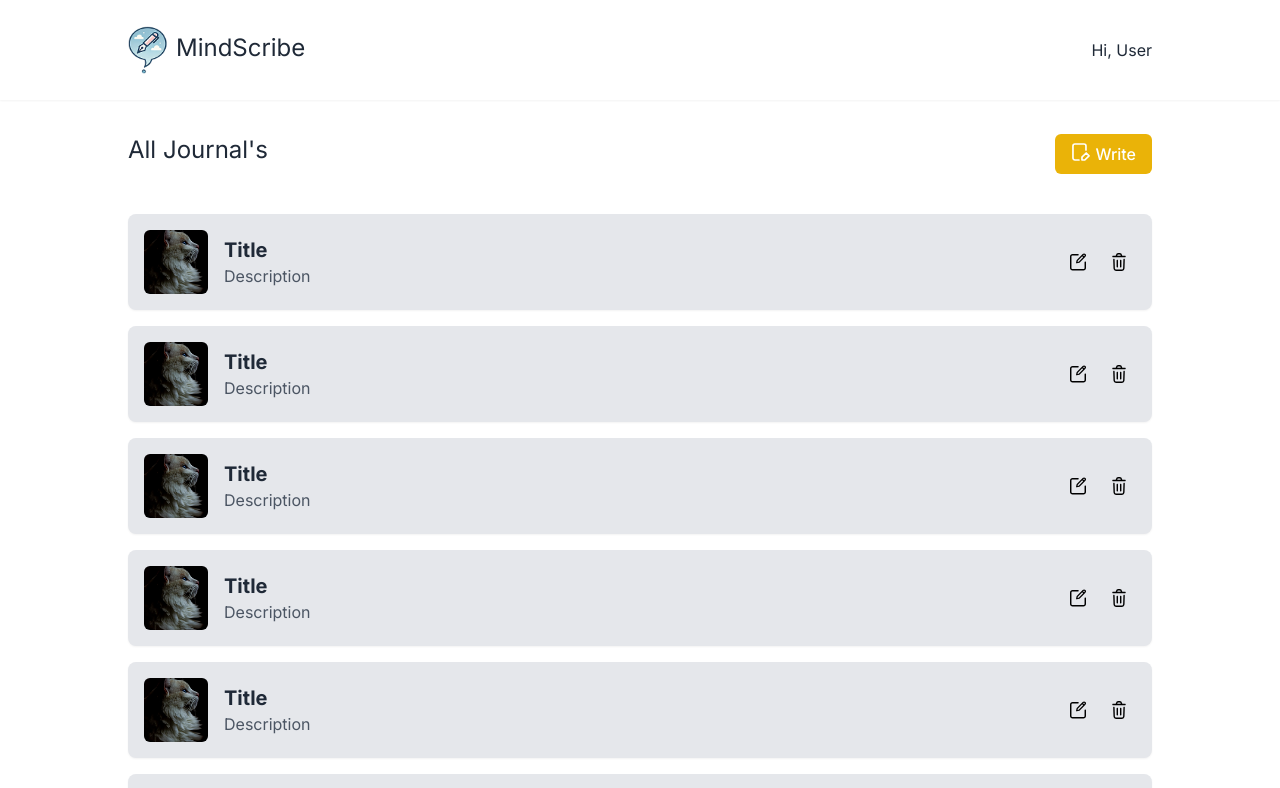
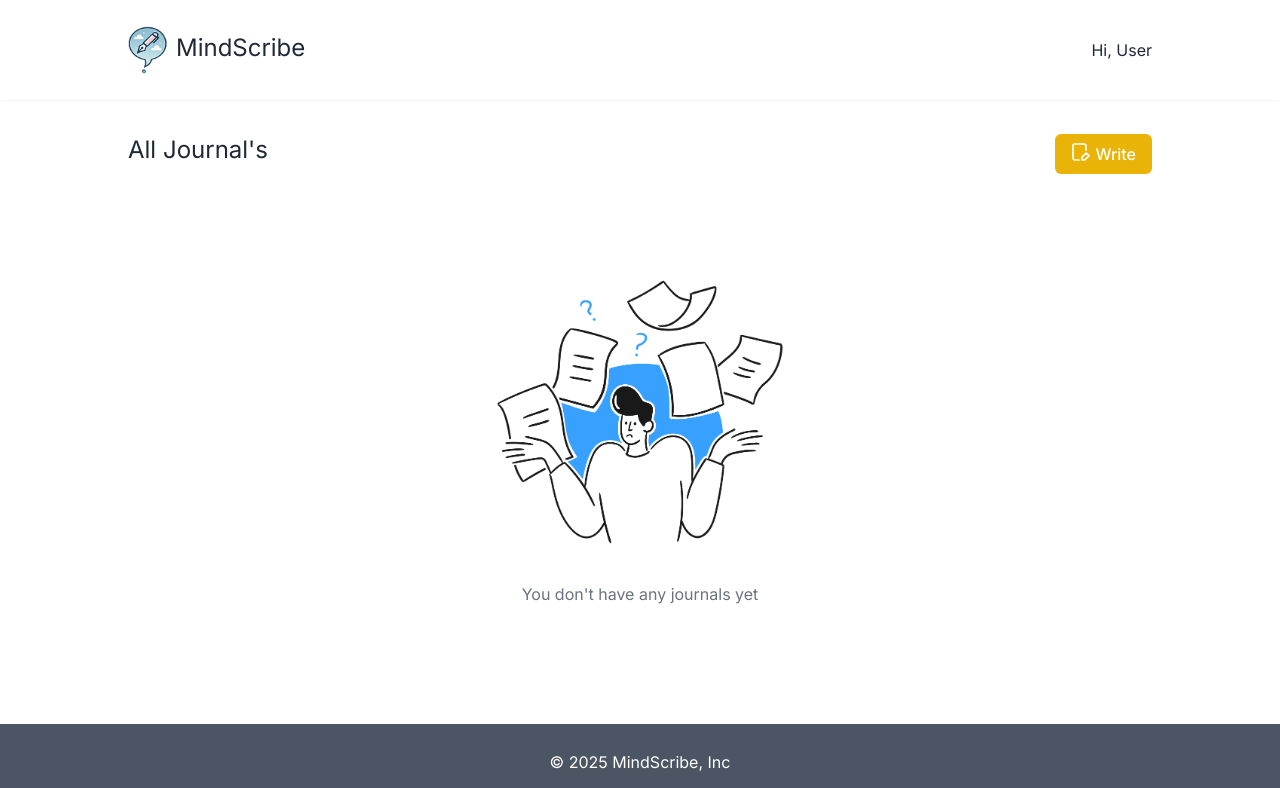
Before and after one commit to uxlabspk/MindScribeApp, a React (Vite) app: page / in a window 1280 px wide. Shown: the top 788 px of the page. Built offline with nearby package versions, Linux system fonts and the light colour scheme.

Commit message:
Naveed : Updating New Journal Page

```diff
--- a/src/components/JournalList.jsx
+++ b/src/components/JournalList.jsx
@@ -1,72 +1,63 @@
-import React, {useState} from 'react';
+import React, { useState, useEffect } from 'react';
 import JournalCard from './JournalCard.jsx';
-import placeholderImage from '/public/placeholder_img.png';
+import notFoundImage from '/public/ic_not_found.png';
 import PrimaryButton from "./PrimaryButton.jsx";
 
 const JournalList = () => {
+    const [journals, setJournals] = useState([]);
 
-    const [journals, setJournals] = useState([{
-        id: 1,
-        title: 'Title',
-        description: 'Description',
-        image: placeholderImage
-    }, {id: 2, title: 'Title', description: 'Description', image: placeholderImage}, {
-        id: 3,
-        title: 'Title',
-        description: 'Description',
-        image: placeholderImage
-    }, {id: 4, title: 'Title', description: 'Description', image: placeholderImage}, {
-        id: 5,
-        title: 'Title',
-        description: 'Description',
-        image: placeholderImage
-    }, {
-        id: 6, title: 'Title', description: 'Description', image: placeholderImage
-    }, {id: 7, title: 'Title', description: 'Description', image: placeholderImage}, {
-        id: 8, title: 'Title', description: 'Description', image: placeholderImage
-    }, {id: 9, title: 'Title', description: 'Description', image: placeholderImage}, {
-        id: 10, title: 'Title', description: 'Description', image: placeholderImage
-    }, {id: 11, title: 'Title', description: 'Description', image: placeholderImage}, {
-        id: 12, title: 'Title', description: 'Description', image: placeholderImage
-    }, {id: 13, title: 'Title', description: 'Description', image: placeholderImage}, {
-        id: 14, title: 'Title', description: 'Description', image: placeholderImage
-    }, {id: 15, title: 'Title', description: 'Description', image: placeholderImage}, {
-        id: 16, title: 'Title', description: 'Description', image: placeholderImage
-    }, {id: 17, title: 'Title', description: 'Description', image: placeholderImage}, {
-        id: 18, title: 'Title', description: 'Description', image: placeholderImage
-    }, {id: 19, title: 'Title', description: 'Description', image: placeholderImage}, {
-        id: 20, title: 'Title', description: 'Description', image: placeholderImage
-    }, {id: 21, title: 'Title', description: 'Description', image: placeholderImage}, {
-        id: 22, title: 'Title', description: 'Description', image: placeholderImage
-    }, {id: 23, title: 'Title', description: 'Description', image: placeholderImage}, {
-        id: 24, title: 'Title', description: 'Description', image: placeholderImage
-    }, {id: 25, title: 'Title', description: 'Description', image: placeholderImage}, {
-        id: 26, title: 'Title', description: 'Description', image: placeholderImage
-    },]);
+    // Load journals from localStorage on component mount
+    useEffect(() => {
+        const storedJournals = localStorage.getItem('journals');
+        if (storedJournals) {
+            try {
+                setJournals(JSON.parse(storedJournals));
+            } catch (error) {
+                console.error('Error parsing journals from localStorage:', error);
+                setJournals([]);
+            }
+        }
+    }, []);
 
     const handleDelete = (id) => {
-        setJournals(journals.filter(journal => journal.id !== id));
+        // Filter out the journal to be deleted
+        const updatedJournals = journals.filter(journal => journal.id !== id);
+
+        // Update state
+        setJournals(updatedJournals);
+
+        // Update localStorage
+        localStorage.setItem('journals', JSON.stringify(updatedJournals));
     };
 
-    return (<div>
+    return (
+        <div>
             <div className={'flex align-center justify-between py-6'}>
                 <h1 className="text-2xl mb-1 text-gray-800">
                     All Journal's
                 </h1>
-            <PrimaryButton text={
+                <PrimaryButton
+                    text={
                         <div className={'flex align-center justify-center gap-1'}>
-
                             <svg width="20" height="20" viewBox="0 0 24 24" fill="none" xmlns="http://www.w3.org/2000/svg">
                                 <path
                                     d="M9.55742 21.5574H4.75741C3.43193 21.5574 2.35741 20.4828 2.35742 19.1574L2.35751 4.75741C2.35752 3.43193 3.43204 2.35742 4.75751 2.35742H15.5578C16.8833 2.35742 17.9578 3.43194 17.9578 4.75742V9.55742M13.1576 18.2484L18.2488 13.1573L21.6429 16.5514L16.5517 21.6426H13.1576V18.2484Z"
-                                stroke="white" stroke-width="2" stroke-linecap="round" stroke-linejoin="round"/>
+                                    stroke="white" strokeWidth="2" strokeLinecap="round" strokeLinejoin="round"/>
                             </svg>
-
                             Write
                         </div>
-            } to={'/add-journal'} />
+                    }
+                    to={'/add-journal'}
+                />
             </div>
 
+
+            {journals.length === 0 ? (
+                <div className="text-center py-16 flex flex-col items-center gap-5">
+                    <img src={notFoundImage} alt="Placeholder image" width={300} />
+                    <p className="text-gray-500 mb-4">You don't have any journals yet</p>
+                </div>
+            ) : (
                 <div>
                     {journals.map(journal => (<JournalCard
                         key={journal.id}
@@ -77,7 +68,9 @@ const JournalList = () => {
                         onDelete={handleDelete}
                     />))}
                 </div>
-    </div>);
+            )}
+        </div>
+    );
 };
 
 export default JournalList;
```
Also changed, not shown: src/components/NewJournal.jsx (+162 -8 lines), public/ic_not_found.png (added). Lines whose indentation alone changed are shown as unchanged.
